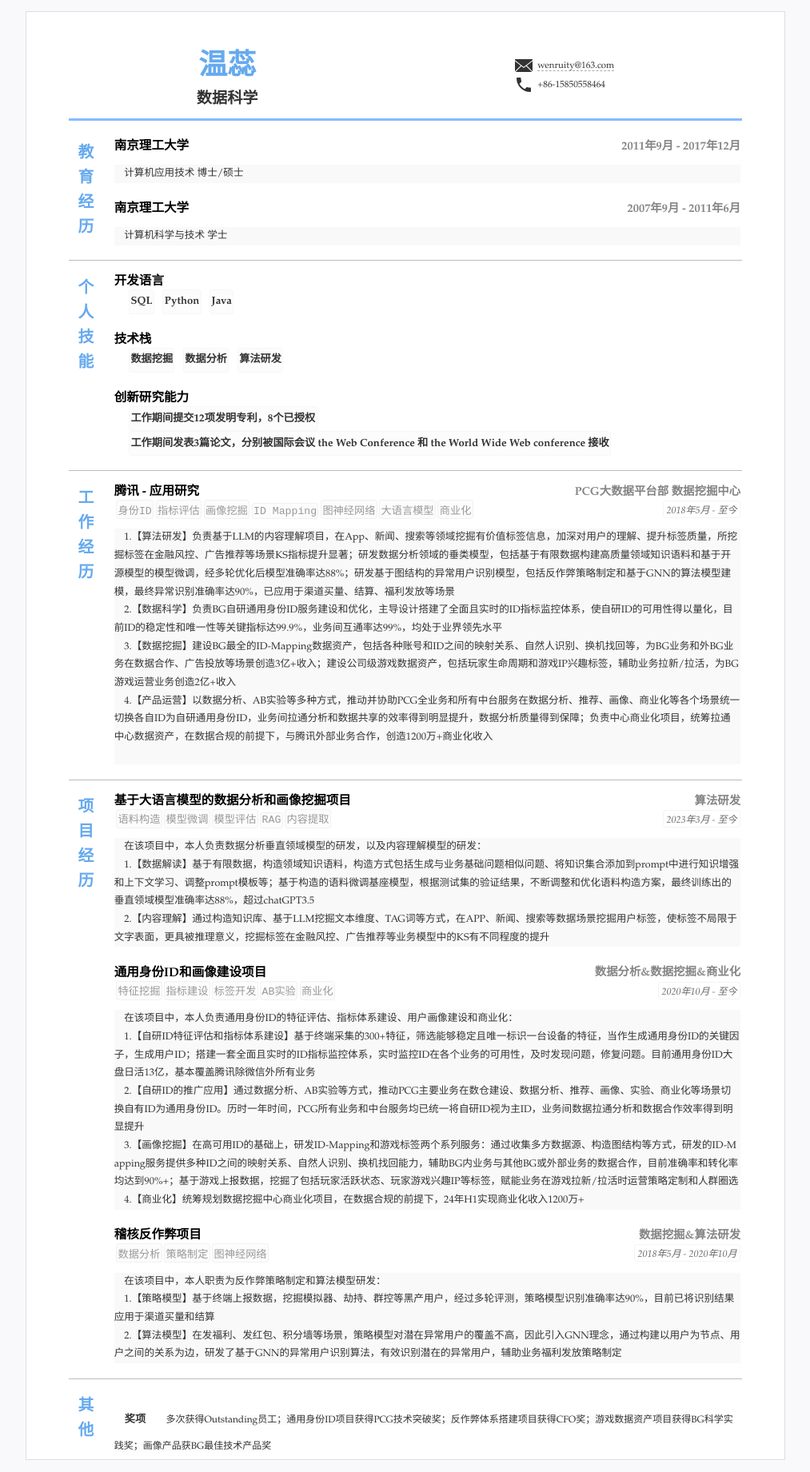
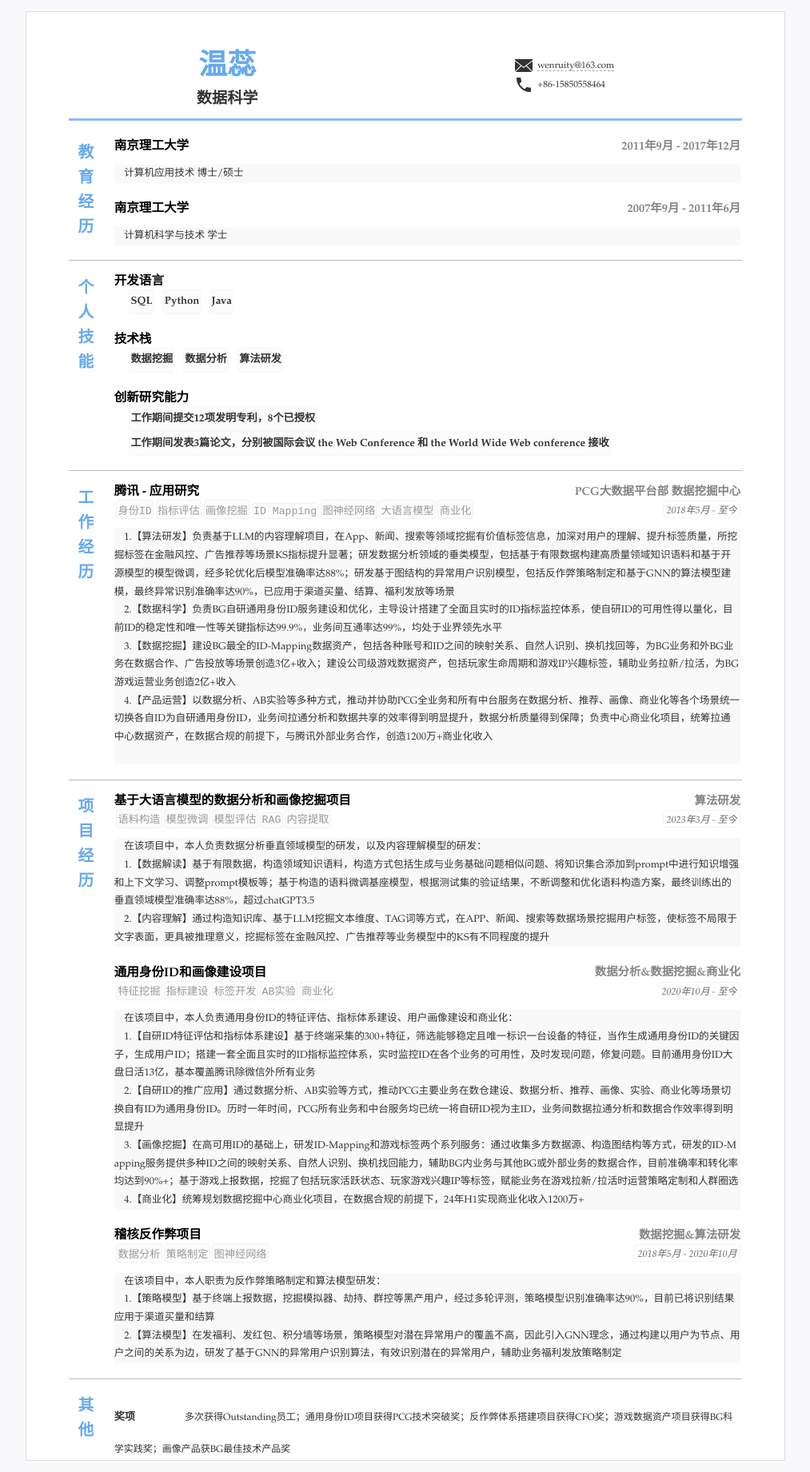
Before and after one commit to wenruity/resume1, a Jekyll site: the page built from index.html, in a window 1280 px wide. Shown: the whole page at 80% size, without its empty margins (133-1146 px from the left). Built offline with Jekyll 4.4.1, drawn with Linux system fonts in a browser that asks for light colours.

Commit message:
Update resume.scss

```diff
--- a/_sass/resume.scss
+++ b/_sass/resume.scss
@@ -316,7 +316,7 @@ code {
   .name {
     font-weight: 700;
     font-size: 1.1em; // min-width: 0;
-    margin: 1em;
+    margin: 10px 50px 20px 0;
   }
 
   .text {
```
